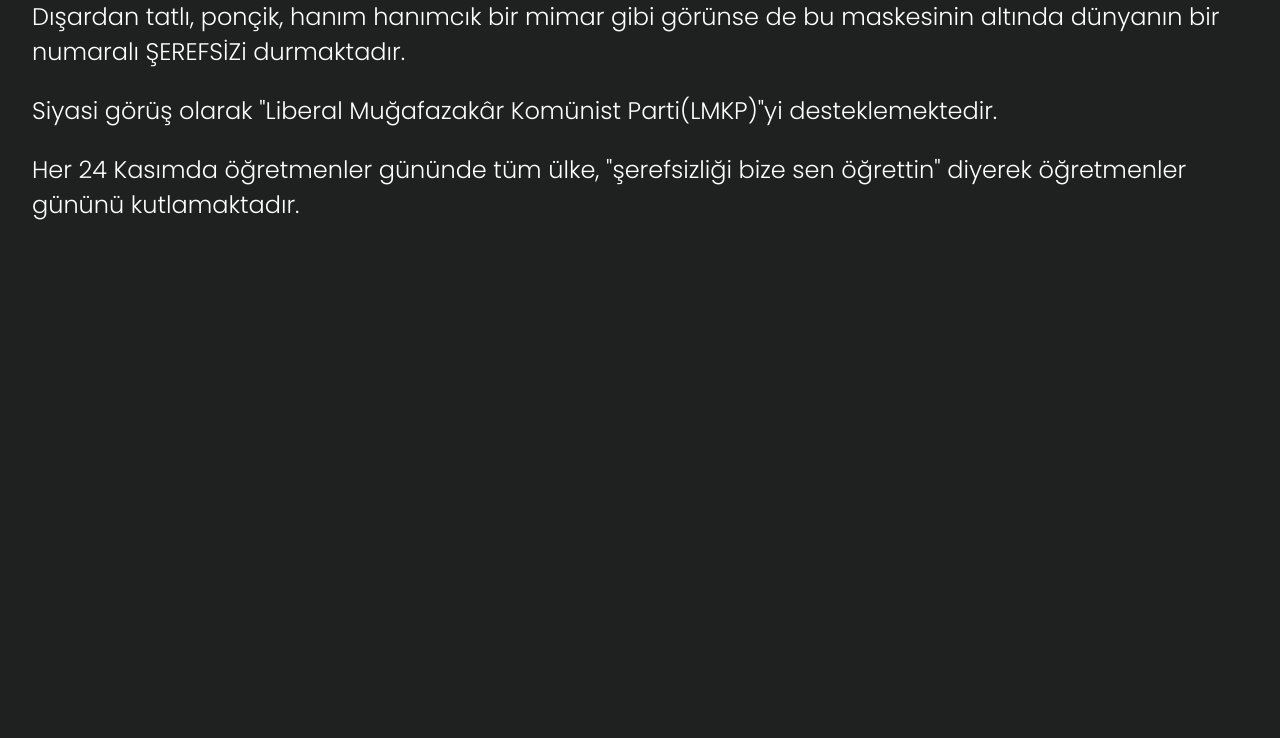
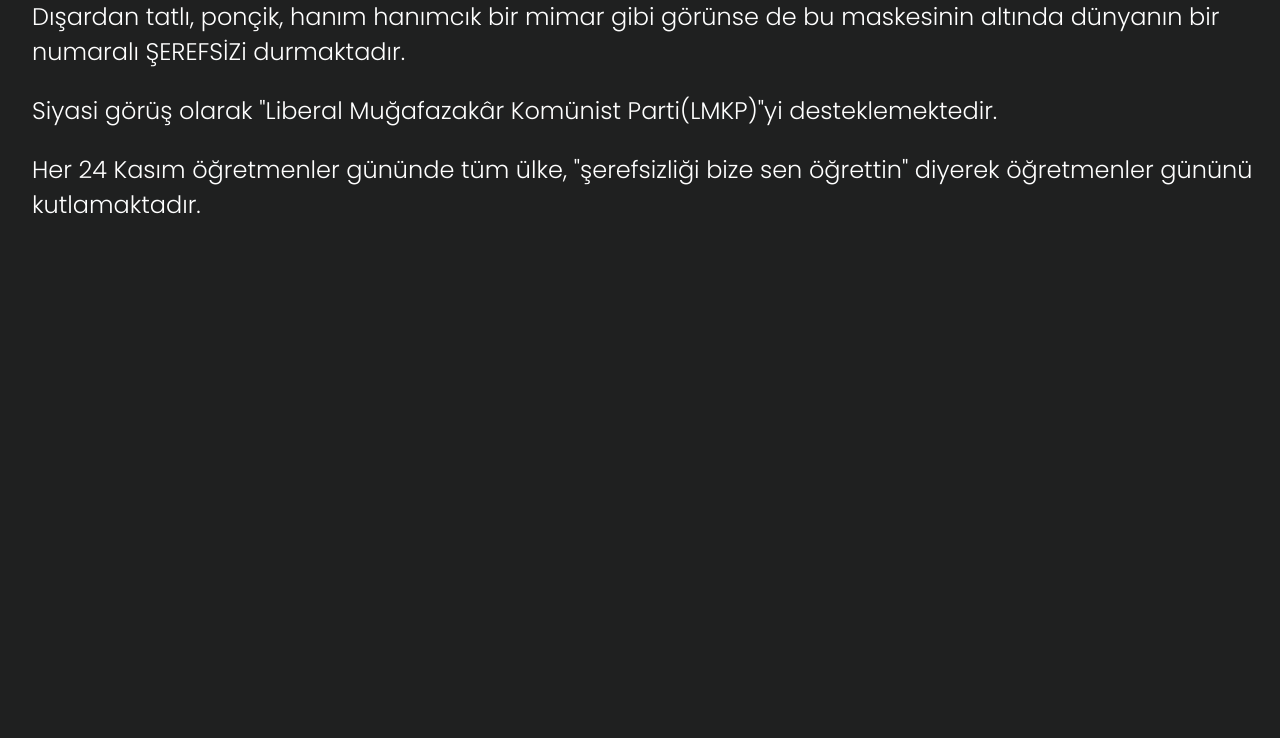
Before and after one commit to denizyalcinkaya/about, a plain HTML site: page index.html in a window 1280 px wide. Shown: the part 1260-1998 px from the top of the page. Drawn offline with nearby package versions, Linux system fonts and the light colour scheme; a web font is replaced by a local one.

Commit message:
Update index.html

```diff
--- a/index.html
+++ b/index.html
@@ -68,7 +68,7 @@
   </p>
   <p>Siyasi görüş olarak "Liberal Muğafazakâr Komünist Parti(LMKP)"yi desteklemektedir.
   </p>
-  <p>Her 24 Kasımda öğretmenler gününde tüm ülke, "şerefsizliği bize sen öğrettin" diyerek
+  <p>Her 24 Kasım öğretmenler gününde tüm ülke, "şerefsizliği bize sen öğrettin" diyerek
     öğretmenler gününü kutlamaktadır.
   </p>
 </article>
```
